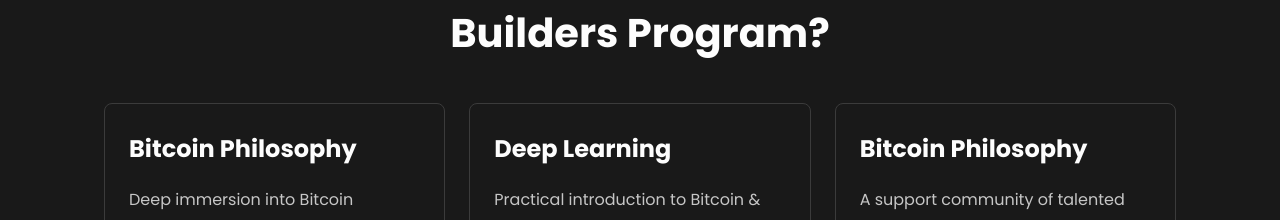
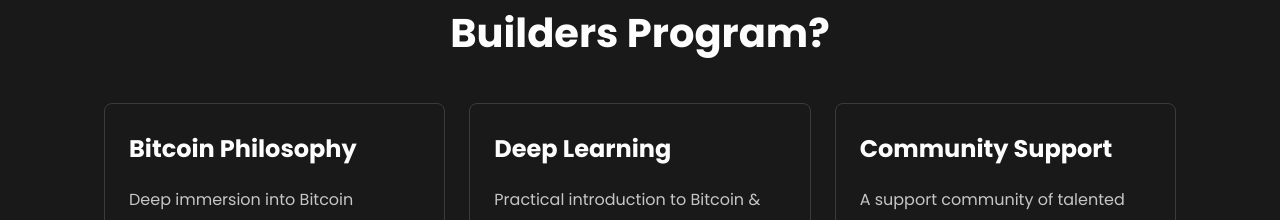
Before and after one commit to btrustteam/website, a Next.js app: page /builders/apply in a window 1280 px wide. Shown: the part 1509-1729 px from the top of the page. Built offline with nearby package versions, Linux system fonts and the light colour scheme.

Commit message:
fix: update card heading to community support

```diff
--- a/src/app/builders/apply/program.tsx
+++ b/src/app/builders/apply/program.tsx
@@ -27,7 +27,7 @@
             />
             <ProgramCard
               text="A support community of talented developer peers going through the same experience with you"
-              heading="Bitcoin Philosophy"
+              heading="Community Support"
             />
           </div>
           <div className="flex w-full items-center lg:items-start flex-col lg:flex-row justify-between gap-6">
```
